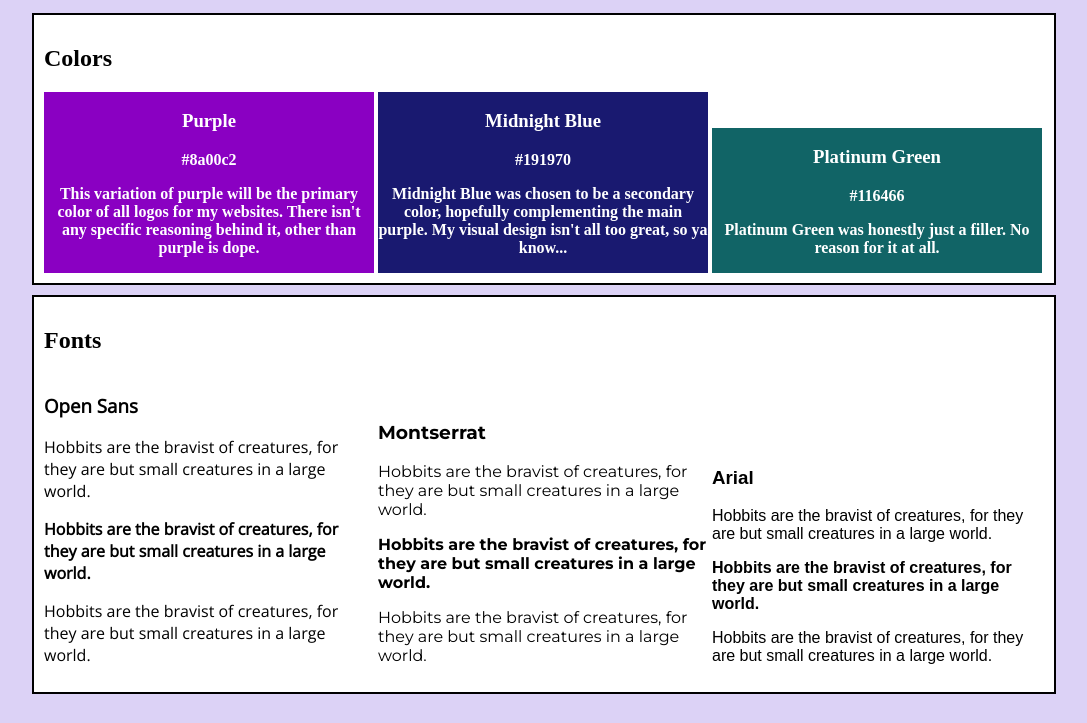
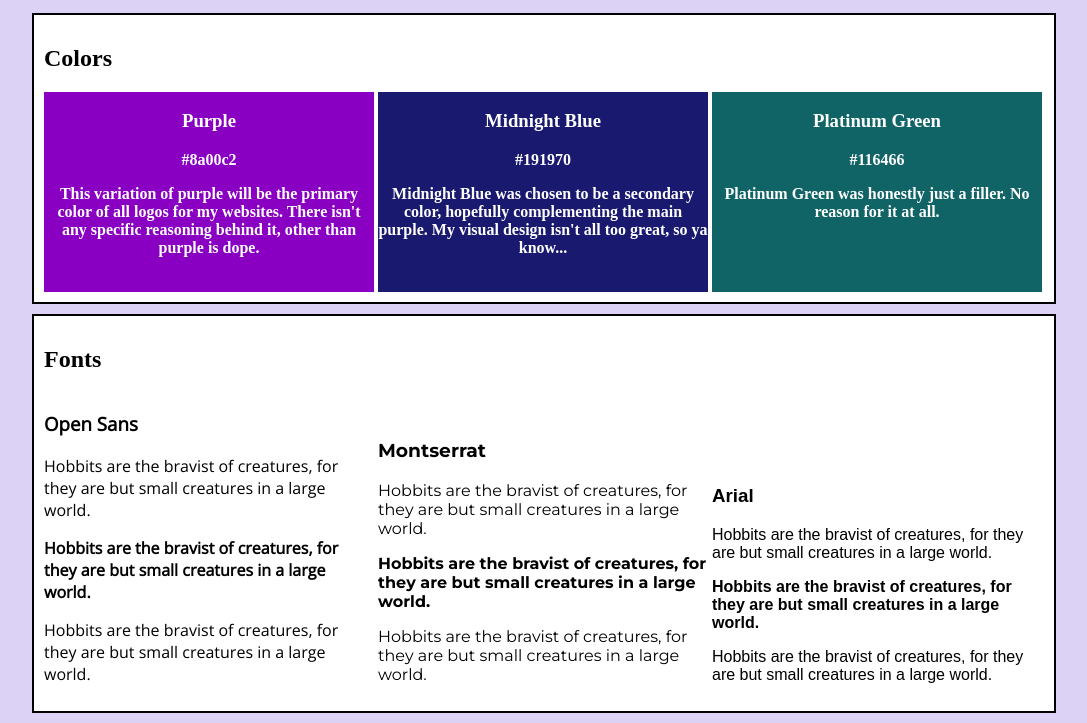
Before and after one commit to KodingKat/siteStyleGuide, a plain HTML site: page index.html in a window 1280 px wide. Shown: the part 137-860 px from the top of the page, without its empty margins (96-1183 px from the left). Drawn offline with nearby package versions, Linux system fonts and the light colour scheme.

Commit message:
Shit won't push

```diff
--- a/resources/css/index.css
+++ b/resources/css/index.css
@@ -39,6 +39,8 @@ body {
     width: 33%;
     display: inline-block;
     text-align: center;
+    vertical-align: top;
+    min-height: 200px;
 }
 
 /*Fonts*/
```
